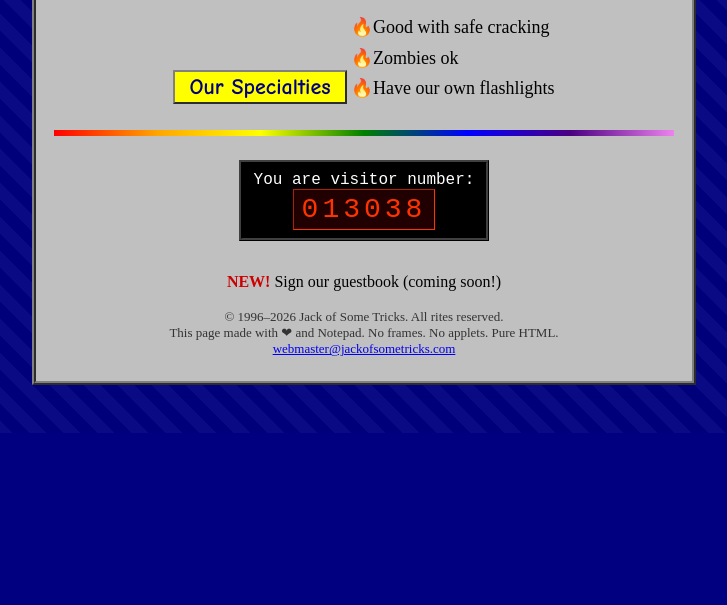
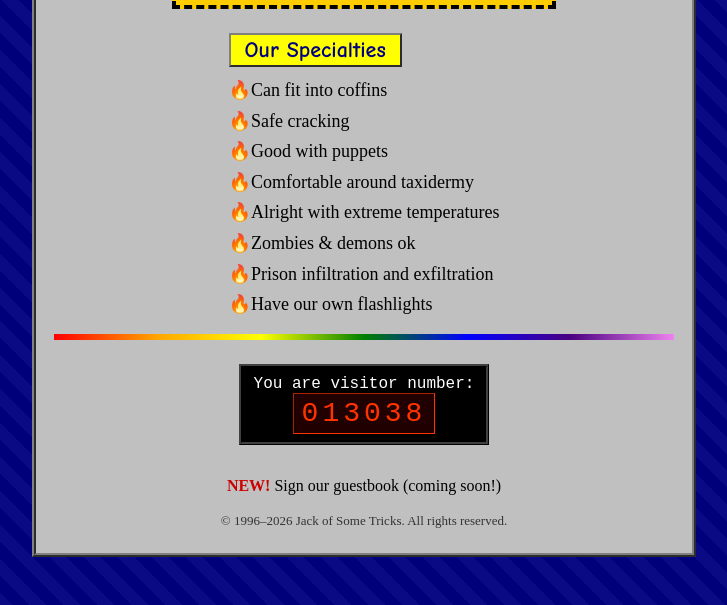
Before and after one commit to barrettc/jackofsometricks.com, a plain HTML site: page index.html in a window 1280 px wide. Shown: the part 380-985 px from the top of the page, without its empty margins (276-1003 px from the left). Before the commit the page ends 813 px from the top, so only its background shows below. Drawn offline with Linux system fonts and the light colour scheme.

Commit message:
add additional specialities

```diff
--- a/index.html
+++ b/index.html
@@ -63,12 +63,21 @@
     border: 2px outset #808080;
     font-size: 22px;
   }
+  /* Group heading + list so the title sits directly atop the bullets */
+  .specialties-block {
+    display: inline-block;
+    text-align: left;
+    margin: 6px auto;
+  }
+  .specialties-block h2 {
+    margin: 0 0 8px 0;
+  }
   ul.specialties {
-    display: inline-block;
     text-align: left;
     font-size: 18px;
     line-height: 1.7;
     list-style: none;
+    margin: 0;
     padding: 0;
   }
   ul.specialties li::before {
@@ -141,6 +150,7 @@
   <div class="page">
     <h1>Jack of Some Tricks</h1>
     <p class="tagline">~ The Web's #1 Escape Room Squad since 1996 ~</p>
+    <p class="tagline">~ licensed in your state ~</p>
 
     <marquee scrollamount="6">
       *** WELCOME TO OUR HOMEPAGE *** No room can hold us! ***
@@ -157,12 +167,19 @@
       <div class="stripes"></div>
     </div>
 
-    <h2>Our Specialties</h2>
-    <ul class="specialties">
-      <li>Good with safe cracking</li>
-      <li>Zombies ok</li>
-      <li>Have our own flashlights</li>
-    </ul>
+    <div class="specialties-block">
+      <h2>Our Specialties</h2>
+      <ul class="specialties">
+        <li>Can fit into coffins</li>
+        <li>Safe cracking</li>
+        <li>Good with puppets</li>
+        <li>Comfortable around taxidermy</li>
+        <li>Alright with extreme temperatures</li>
+        <li>Zombies & demons ok</li>
+        <li>Prison infiltration and exfiltration</li>
+        <li>Have our own flashlights</li>
+      </ul>
+    </div>
 
     <hr class="rainbow">
 
@@ -175,9 +192,7 @@
        Sign our guestbook (coming soon!)</p>
 
     <div class="footer">
-      &copy; 1996&ndash;2026 Jack of Some Tricks. All rites reserved.<br>
-      This page made with &#10084; and Notepad. No frames. No applets. Pure HTML.<br>
-      <a href="mailto:webmaster@jackofsometricks.com">webmaster@jackofsometricks.com</a>
+      &copy; 1996&ndash;2026 Jack of Some Tricks. All rights reserved.<br>
     </div>
   </div>
 
```
